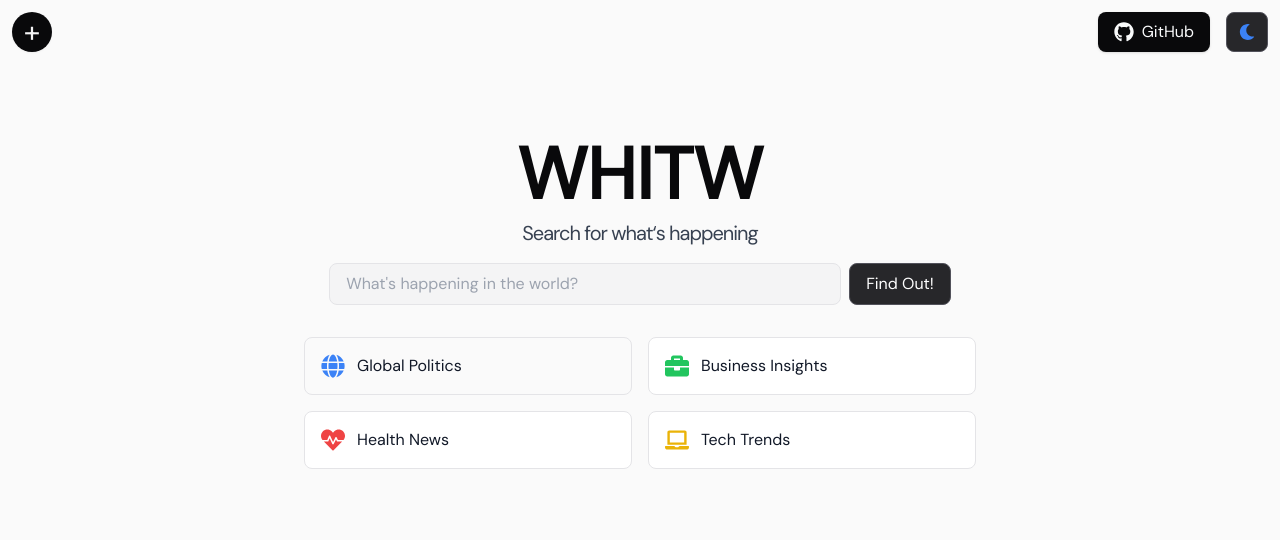
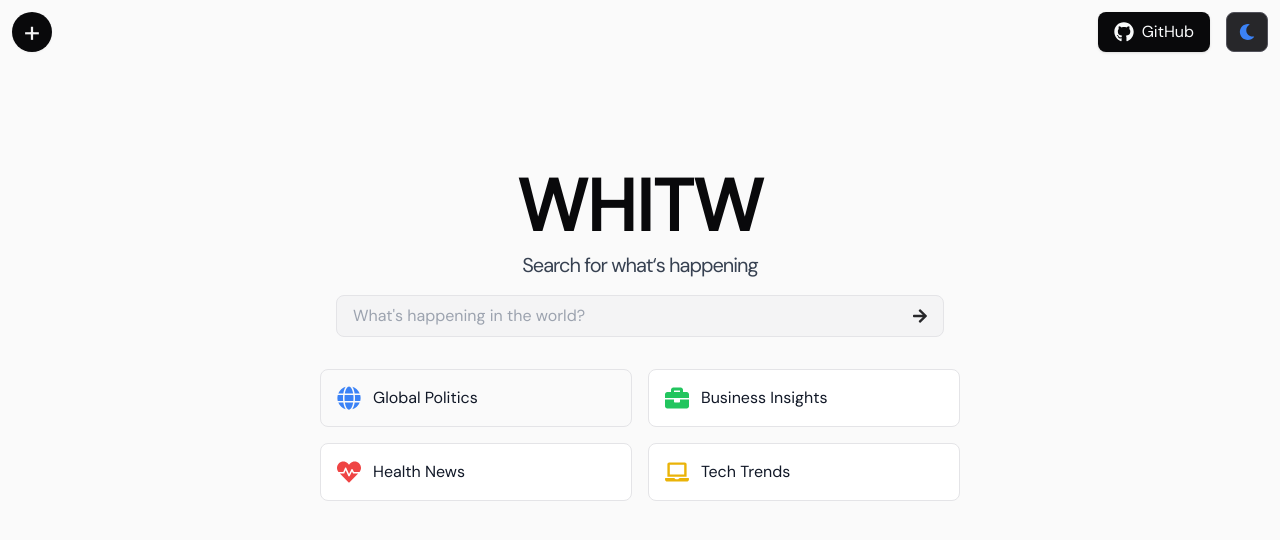
Before and after one commit to ahmadrafidev/whitw, a Next.js app: page / in a window 1280 px wide. Shown: the top 540 px of the page. Built offline with nearby package versions, Linux system fonts and the light colour scheme.

Commit message:
move the button to inside

```diff
--- a/app/page.tsx
+++ b/app/page.tsx
@@ -30,20 +30,20 @@ export default function Home() {
         </div>
       </header>
 
-      <section className="w-full max-w-2xl flex flex-col justify-center items-center -mt-48">
+      <section className="w-full max-w-2xl flex flex-col justify-center items-center -mt-32 px-4">
         <div className="flex flex-col items-center text-center">
           <h1 className="text-6xl md:text-7xl font-semibold text-zinc-950 dark:text-zinc-50">WHITW</h1>
           <h2 className="text-lg md:text-xl text-gray-700 dark:text-gray-200 mt-2 tracking-tighter">
             Search for what‘s happening
           </h2>
         </div>
-        <div className="w-full max-w-2xl mt-4">
+        <div className="w-full mt-4">
           <SearchBar query={query} setQuery={setQuery} />
         </div>
       </section>
 
       {/* Cue Keywords Cards */}
-      <section className="w-full max-w-2xl mt-8 grid grid-cols-1 md:grid-cols-2 gap-4">
+      <section className="w-full max-w-2xl mt-8 grid grid-cols-1 md:grid-cols-2 gap-4 px-4">
         <div
           className="flex items-center p-4 bg-zinc-50 dark:bg-zinc-800 rounded-lg border border-zinc-200 dark:border-zinc-700 hover:bg-zinc-100 dark:hover:bg-zinc-700 cursor-pointer"
           onClick={() => handleCueClick('Global Politics')}
--- a/components/ui/SearchBar.tsx
+++ b/components/ui/SearchBar.tsx
@@ -2,6 +2,7 @@
 
 import { useCallback } from 'react';
 import { useRouter } from 'next/navigation';
+import { FaArrowRight } from 'react-icons/fa';
 
 interface SearchBarProps {
   query: string;
@@ -24,21 +25,23 @@ const SearchBar: React.FC<SearchBarProps> = ({ query, setQuery }) => {
   };
 
   return (
-    <div className="flex flex-col md:flex-row items-center justify-center space-y-2 md:space-y-0 px-4">
+    <div className="flex flex-col md:flex-row items-center justify-center space-y-2 md:space-y-0 px-4 w-full">
+      <div className="relative w-full">
         <input
           type="text"
           value={query}
           onChange={(e) => setQuery(e.target.value)}
           onKeyDown={handleKeyDown}
           placeholder="What's happening in the world?"
-        className="bg-zinc-100 dark:bg-zinc-700 border border-zinc-200 dark:border-zinc-800 rounded-lg px-4 py-2 w-full max-w-lg focus:outline-none focus:ring-2 focus:ring-zinc-400 dark:focus:ring-zinc-700"
+          className="bg-zinc-100 dark:bg-zinc-700 border border-zinc-200 dark:border-zinc-800 rounded-lg px-4 py-2 w-full pr-10 focus:outline-none focus:ring-2 focus:ring-zinc-400 dark:focus:ring-zinc-700"
         />
         <button
           onClick={handleSearch}
-        className="ml-2 bg-zinc-800 dark:bg-zinc-100 text-white dark:text-black px-4 py-2 rounded-lg border border-zinc-600 dark:border-zinc-300 flex-shrink-0 hover:outline-none hover:ring-2 hover:ring-zinc-800 dark:hover:ring-zinc-400"
+          className="absolute inset-y-0 right-0 px-4 py-2 flex items-center justify-center text-white dark:text-black"
         >
-        Find Out!
+          <FaArrowRight className="text-zinc-800 dark:text-zinc-100" />
         </button>
+      </div>
     </div>
   );
 };
```
Lines whose indentation alone changed are shown as unchanged.
